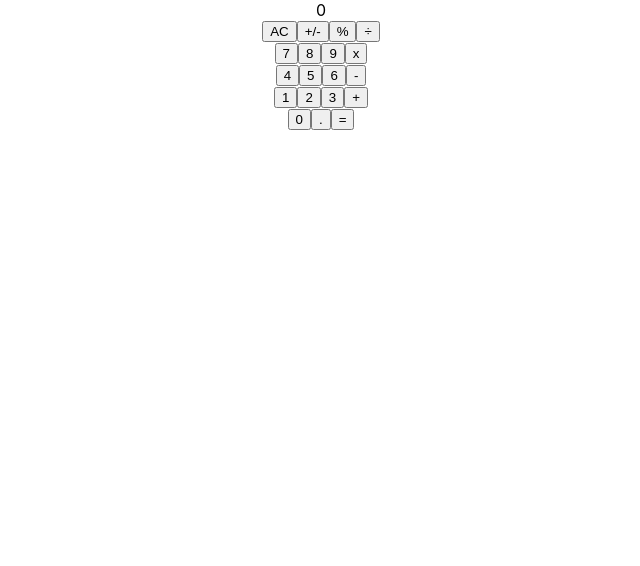
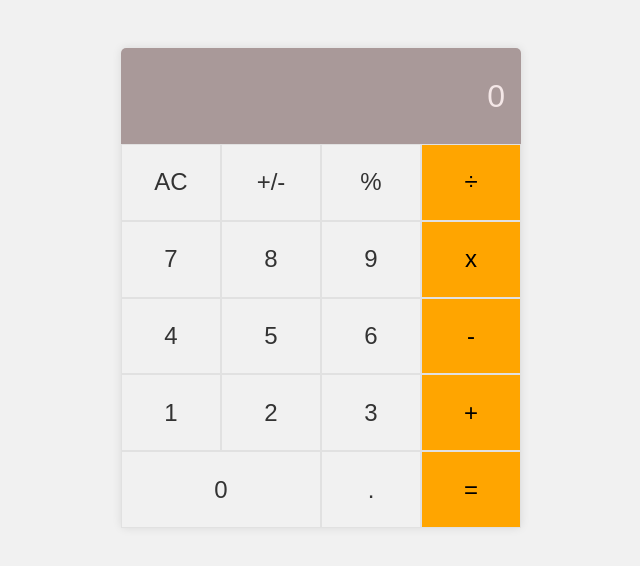
Before and after one commit to robinbenitezmora/math-magician, a React (Create React App) app: page / in a window 1280 px wide. Shown: the top 566 px of the page, without its empty margins (319-959 px from the left). Built offline with nearby package versions, Linux system fonts and the light colour scheme.

Commit message:
Add code lines in order to give style to the project

```diff
--- a/src/App.css
+++ b/src/App.css
@@ -1,39 +1,94 @@
-.App {
-  text-align: center;
+* {
+  box-sizing: border-box;
+  margin: 0;
+  padding: 0;
+  text-decoration: none;
+  list-style: none;
+  font-family: Poppins, sans-serif;
 }
 
-.App-logo {
-  height: 40vmin;
-  pointer-events: none;
+body {
+  background: #f1f1f1;
 }
 
-@media (prefers-reduced-motion: no-preference) {
-  .App-logo {
-    animation: App-logo-spin infinite 20s linear;
-  }
+.calculator {
+  display: flex;
+  flex-direction: column;
+  justify-content: center;
+  align-items: center;
+  width: 100%;
+  max-width: 400px;
+  background: #fff;
+  margin: 3rem auto;
+  height: 30rem;
+  border-radius: 5px;
+  box-shadow: 0 0 10px 0 rgb(0 0 0 / 10%);
 }
 
-.App-header {
-  background-color: #282c34;
-  min-height: 100vh;
+.calculator-display {
+  display: flex;
+  align-items: center;
+  justify-content: flex-end;
+  width: 100%;
+  height: 20%;
+  background: #a99999;
+  border-radius: 5px 5px 0 0;
+  padding: 0 1rem;
+}
+
+.calculator-display-result {
+  font-size: 2rem;
+  font-weight: 500;
+  color: rgb(244 231 231);
+}
+
+.calculator-buttons {
   display: flex;
   flex-direction: column;
+  width: 100%;
+  height: 80%;
+}
+
+.calculator-buttons-row {
+  display: flex;
+  width: 100%;
+  height: 20%;
+}
+
+.btn {
+  display: flex;
   align-items: center;
   justify-content: center;
-  font-size: calc(10px + 2vmin);
-  color: white;
+  width: 25%;
+  height: 100%;
+  background: #f1f1f1;
+  border: 1px solid #e1e1e1;
+  color: #333;
+  font-size: 1.5rem;
+  font-weight: 500;
+  cursor: pointer;
+  transition: all 0.2s ease-in-out;
 }
 
-.App-link {
-  color: #61dafb;
+.btn:hover {
+  background: #e1e1e1;
 }
 
-@keyframes App-logo-spin {
-  from {
-    transform: rotate(0deg);
-  }
+.btn-operation {
+  width: 25%;
+  height: auto;
+  background: orange;
+  border: 1px solid #e1e1e1;
+  font-size: 1.5rem;
+  font-weight: 500;
+  cursor: pointer;
+  transition: all 0.2s ease-in-out;
+}
 
-  to {
-    transform: rotate(360deg);
-  }
+.btn-operation:hover {
+  background: #ff8c00;
 }
+
+.zero {
+  width: 50%;
+}
--- a/src/components/Calculator.js
+++ b/src/components/Calculator.js
@@ -4,38 +4,38 @@ class Calculator extends React.Component {
   render() {
     return (
       <div className="calculator">
-        <div className="calculator__display">
-          <div className="calculator__display-result">0</div>
+        <div className="calculator-display">
+          <div className="calculator-display-result">0</div>
         </div>
-        <div className="calculator__buttons">
-          <div className="calculator__buttons-row">
-            <button type="submit">AC</button>
-            <button type="submit">+/-</button>
-            <button type="submit">%</button>
-            <button type="submit" className="operation">÷</button>
+        <div className="calculator-buttons">
+          <div className="calculator-buttons-row">
+            <button type="submit" className="btn">AC</button>
+            <button type="submit" className="btn">+/-</button>
+            <button type="submit" className="btn">%</button>
+            <button type="submit" className="btn-operation">÷</button>
           </div>
-          <div className="calculator__buttons-row">
-            <button type="submit">7</button>
-            <button type="submit">8</button>
-            <button type="submit">9</button>
-            <button type="submit" className="operation">x</button>
+          <div className="calculator-buttons-row">
+            <button type="submit" className="btn">7</button>
+            <button type="submit" className="btn">8</button>
+            <button type="submit" className="btn">9</button>
+            <button type="submit" className="btn-operation">x</button>
           </div>
-          <div className="calculator__buttons-row">
-            <button type="submit">4</button>
-            <button type="submit">5</button>
-            <button type="submit">6</button>
-            <button type="submit" className="operation">-</button>
+          <div className="calculator-buttons-row">
+            <button type="submit" className="btn">4</button>
+            <button type="submit" className="btn">5</button>
+            <button type="submit" className="btn">6</button>
+            <button type="submit" className="btn-operation">-</button>
           </div>
-          <div className="calculator__buttons-row">
-            <button type="submit">1</button>
-            <button type="submit">2</button>
-            <button type="submit">3</button>
-            <button type="submit" className="operation">+</button>
+          <div className="calculator-buttons-row">
+            <button type="submit" className="btn">1</button>
+            <button type="submit" className="btn">2</button>
+            <button type="submit" className="btn">3</button>
+            <button type="submit" className="btn-operation">+</button>
           </div>
-          <div className="calculator__buttons-row">
-            <button type="submit" className="zero">0</button>
-            <button type="submit">.</button>
-            <button type="submit" className="operation">=</button>
+          <div className="calculator-buttons-row">
+            <button type="submit" className="btn zero">0</button>
+            <button type="submit" className="btn">.</button>
+            <button type="submit" className="btn-operation">=</button>
           </div>
         </div>
       </div>
--- a/src/index.css
+++ b/src/index.css
@@ -3,14 +3,14 @@ body {
   font-family:
     -apple-system,
     BlinkMacSystemFont,
-    'Segoe UI',
-    'Roboto',
-    'Oxygen',
-    'Ubuntu',
-    'Cantarell',
-    'Fira Sans',
-    'Droid Sans',
-    'Helvetica Neue',
+    "Segoe UI",
+    Roboto,
+    Oxygen,
+    Ubuntu,
+    Cantarell,
+    "Fira Sans",
+    "Droid Sans",
+    "Helvetica Neue",
     sans-serif;
   -webkit-font-smoothing: antialiased;
   -moz-osx-font-smoothing: grayscale;
@@ -22,6 +22,6 @@ code {
     Menlo,
     Monaco,
     Consolas,
-    'Courier New',
+    "Courier New",
     monospace;
 }
```
Also changed, not shown: package.json (+7 -7 lines), 1 other file (tests, documents, lock files or other folders).
